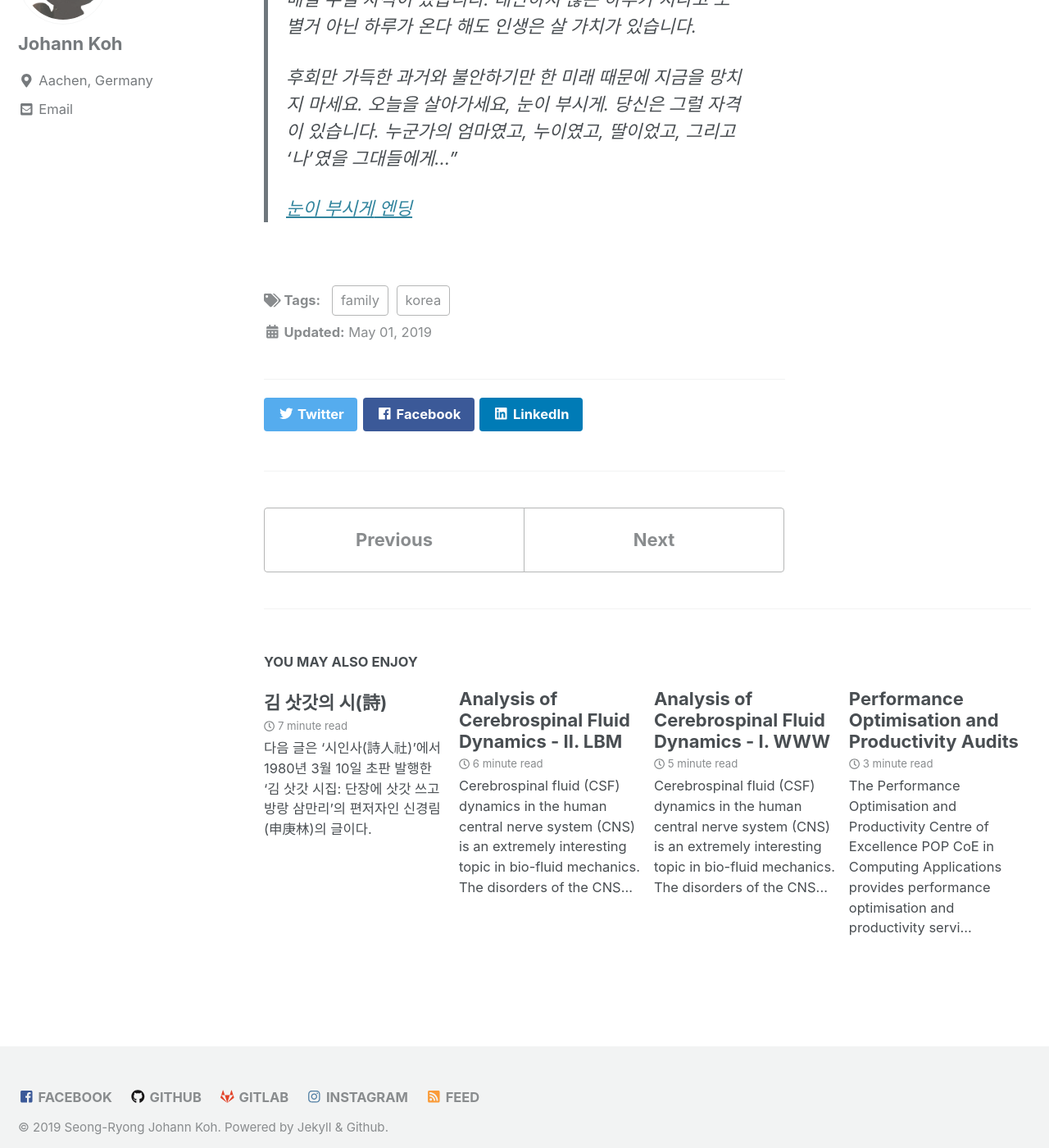
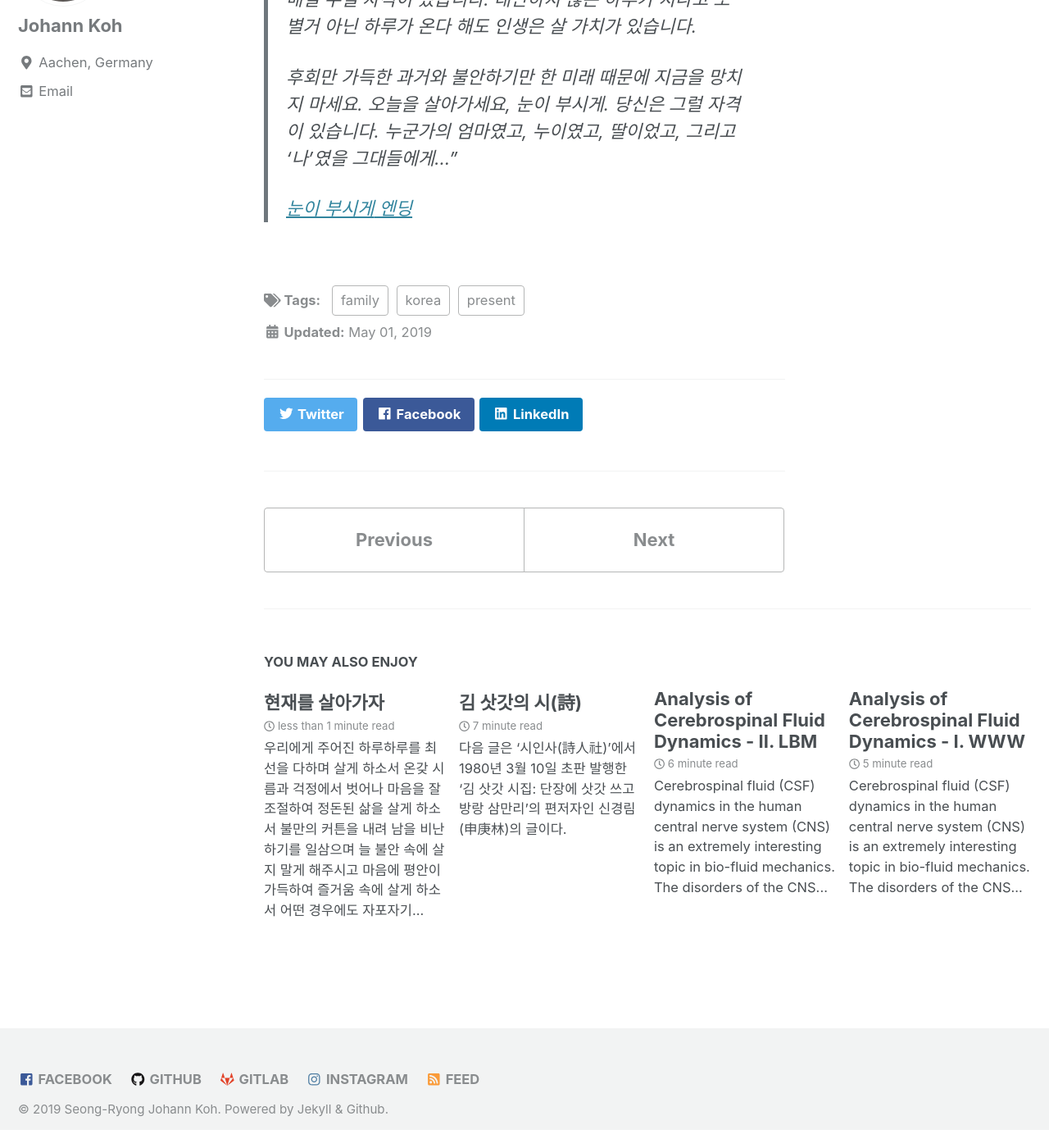
Before and after one commit to meuus/meuus.github.io, a Jekyll site: the page built from _posts/2019-05-01-present.md, in a window 1280 px wide and 1400 px high, scrolled down 5297 px. Shown: the whole window at 82% size. Built offline with Jekyll 4.4.1, drawn with Linux system fonts in a browser that asks for light colours; cached includes are drawn as plain includes; after the commit the page ends 6675 px from its top, so only the background shows below that.

Commit message:
october post

```diff
--- a/_posts/2019-05-01-present.md
+++ b/_posts/2019-05-01-present.md
@@ -3,6 +3,7 @@ title: "턱 떨어진 귀신과 달걀 귀신"
 tags:
   - korea
   - family
+  - present
 ---
 
 '턱 떨어진 귀신' 이야기는 구전되는 기담중에 하나인데, 나는 어릴적 실제로 누군가 겪은 일이라고
--- /dev/null
+++ b/_posts/2019-10-01-livepresent.md
@@ -0,0 +1,20 @@
+---
+title: "현재를 살아가자"
+tags:
+  - korea
+  - present
+---
+
+> 우리에게 주어진 하루하루를 최선을 다하며 살게 하소서
+> 온갖 시름과 걱정에서 벗어나 마음을 잘 조절하여 정돈된 삶을 살게 하소서
+> 불만의 커튼을 내려 남을 비난하기를 일삼으며 늘 불안 속에 살지 말게 해주시고
+> 마음에 평안이 가득하여 즐거움 속에 살게 하소서
+> 어떤 경우에도 자포자기하거나 어려움에서 물러나려는 어리석은 생각부터하기 보다는
+> 즐거운 마음으로 끈기 있게 대처해 나가게 하소서
+> 우리에게 주어진 날들이 참으로 소중하오니 하루하루를 성실하게 살아가게 하소서.
+> 오늘 하루에 열정을 쏟으며 살아감으로 충실하게 하시고
+> 내 삶에서 보람과 기쁨을 거두게 하소서.
+> 우리의 삶에서 나태함을 몰아내게 하시고 근면함 속에 보람을 느끼게 하시고
+> 늘 감사하며 건강한 마음으로 살게 하소서.
+
+용혜원
```
